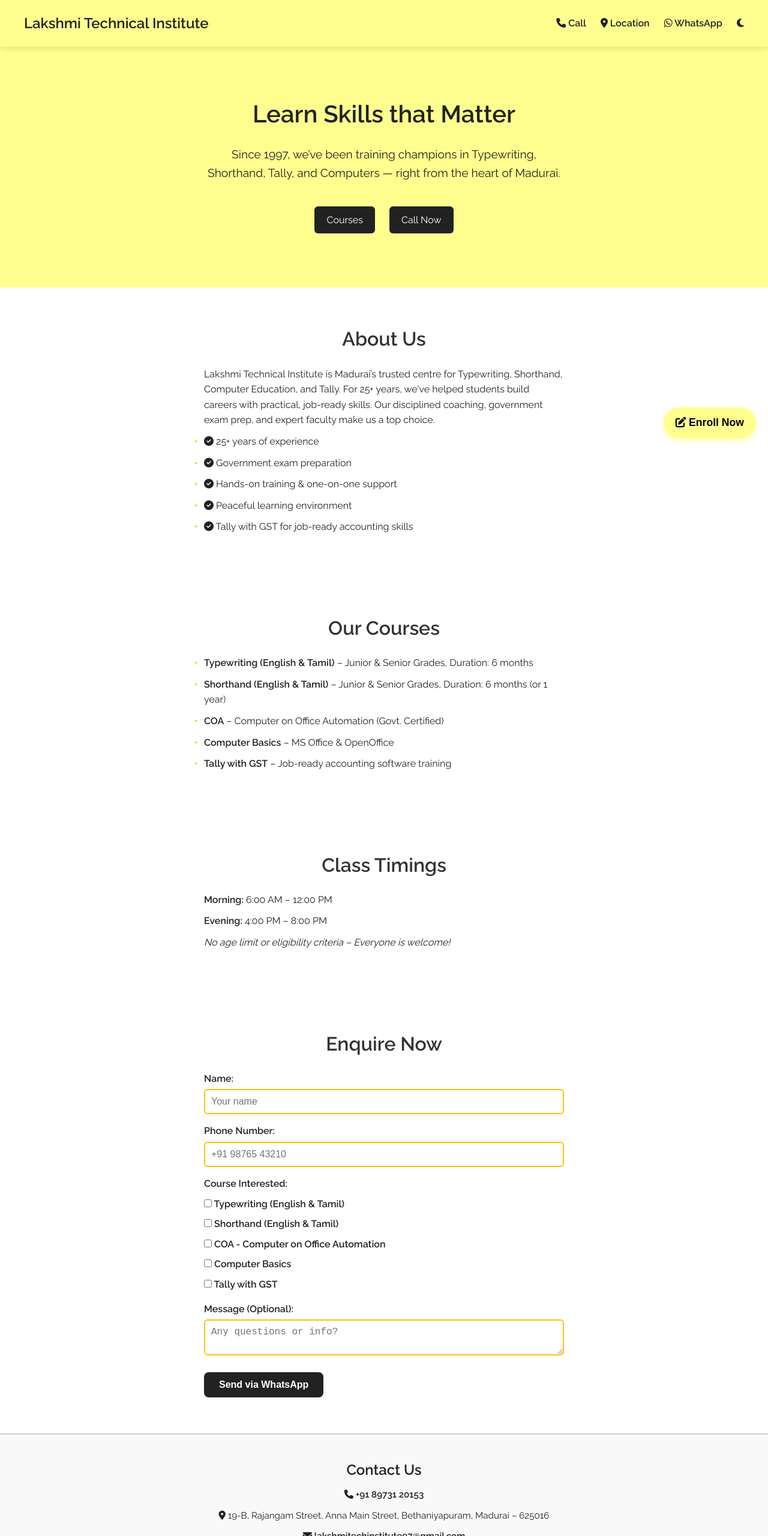
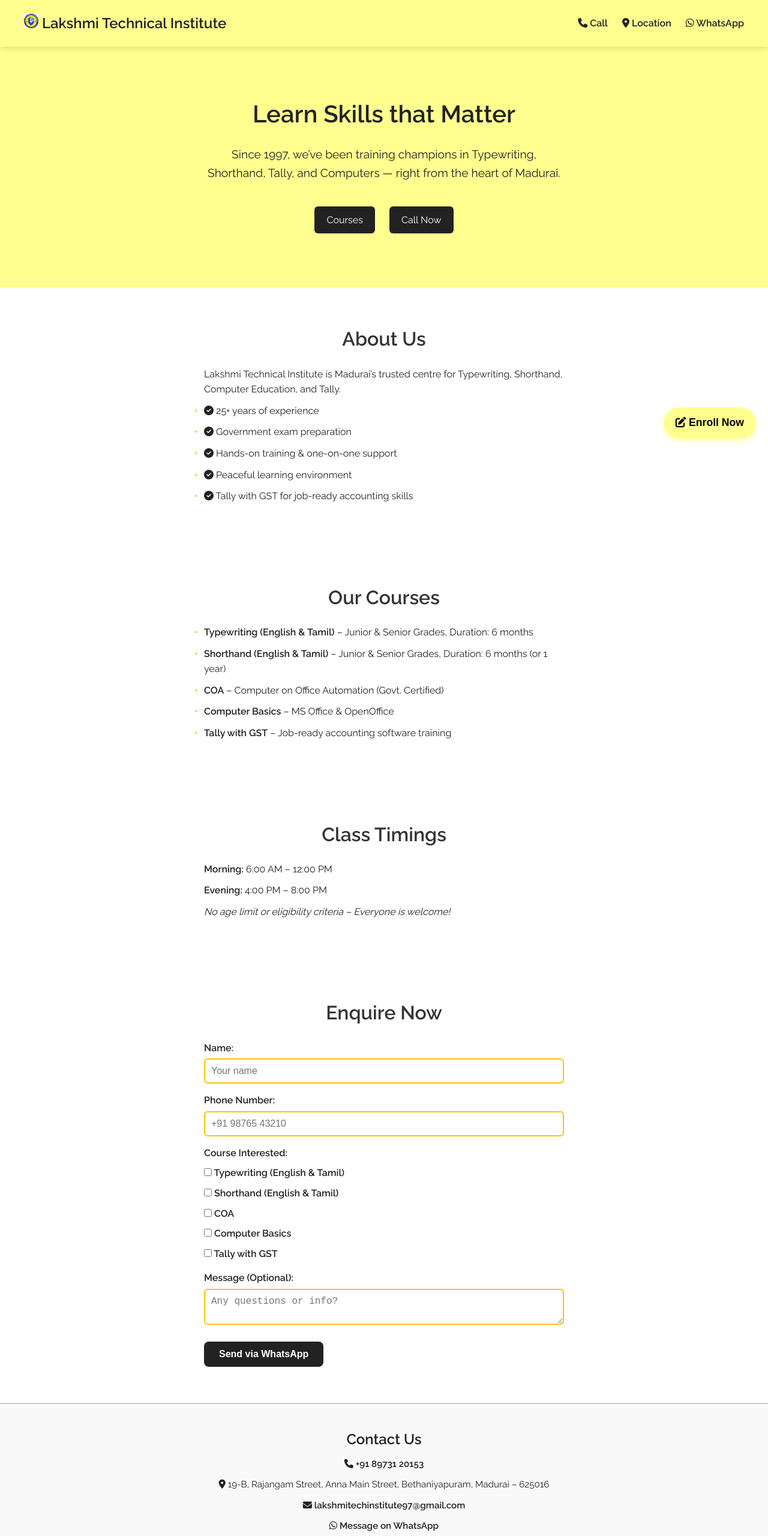
Before and after one commit to kumar12323kk/LTI---2, a plain HTML site: page index.html in a window 1280 px wide. Shown: the top 2560 px of the page at 60% size. Drawn offline with Linux system fonts and the light colour scheme.

Commit message:
Update index.html

```diff
--- a/index.html
+++ b/index.html
@@ -1,3 +1,4 @@
+
 <!DOCTYPE html>
 <html lang="en">
 
@@ -11,20 +12,21 @@
   <link rel="preconnect" href="https://fonts.gstatic.com" crossorigin />
   <link href="https://fonts.googleapis.com/css2?family=Raleway:wght@400;600&display=swap" rel="stylesheet" />
   <script src="https://kit.fontawesome.com/9fc6410222.js" crossorigin="anonymous"></script>
-  <link rel="icon" href="lakshmi icon.png" type="image/png" />
-  <script src="script.js"></script>
 </head>
 
 <body>
   <nav>
     <div class="left">
-      <a href="#">Lakshmi Technical Institute</a>
+      <a href="#" class="logo-name">
+        <img src="lakshmi icon.png" alt="Lakshmi Logo" width="24" height="24" />
+        Lakshmi Technical Institute
+      </a>
     </div>
     <div class="right">
       <a href="tel:+918973120153"><i class="fa-solid fa-phone"></i> Call</a>
       <a href="https://maps.app.goo.gl/916VzKpv5NwJgWVp8" target="_blank"><i class="fa-solid fa-location-dot"></i> Location</a>
       <a href="https://wa.me/918973120153" target="_blank"><i class="fa-brands fa-whatsapp"></i> WhatsApp</a>
-      <button id="darkModeToggle" aria-label="Toggle dark mode" title="Toggle Dark Mode"><i class="fa-solid fa-moon"></i></button>
+
     </div>
   </nav>
 
@@ -42,7 +44,7 @@
   <section id="about" class="info-section">
     <h2>About Us</h2>
     <p>
-      Lakshmi Technical Institute is Madurai’s trusted centre for Typewriting, Shorthand, Computer Education, and Tally. For 25+ years, we've helped students build careers with practical, job-ready skills. Our disciplined coaching, government exam prep, and expert faculty make us a top choice.
+      Lakshmi Technical Institute is Madurai’s trusted centre for Typewriting, Shorthand, Computer Education, and Tally.
     </p>
     <ul>
       <li><i class="fa-solid fa-circle-check"></i> 25+ years of experience</li>
@@ -84,7 +86,7 @@
       <div class="checkbox-group">
         <label><input type="checkbox" name="course" value="Typewriting" /> Typewriting (English & Tamil)</label>
         <label><input type="checkbox" name="course" value="Shorthand" /> Shorthand (English & Tamil)</label>
-        <label><input type="checkbox" name="course" value="COA" /> COA - Computer on Office Automation</label>
+        <label><input type="checkbox" name="course" value="COA" /> COA</label>
         <label><input type="checkbox" name="course" value="Computer Basics" /> Computer Basics</label>
         <label><input type="checkbox" name="course" value="Tally with GST" /> Tally with GST</label>
       </div>
@@ -102,13 +104,13 @@
     <p><i class="fa-solid fa-location-dot"></i> 19-B, Rajangam Street, Anna Main Street, Bethaniyapuram, Madurai – 625016</p>
     <p><i class="fa-solid fa-envelope"></i> <a href="mailto:lakshmitechinstitute97@gmail.com">lakshmitechinstitute97@gmail.com</a></p>
     <p><i class="fa-brands fa-whatsapp"></i> <a href="https://wa.me/918973120153" target="_blank">Message on WhatsApp</a></p>
-    <p><i class="fa-solid fa-map-location-dot"></i> <a href="https://maps.app.goo.gl/916VzKpv5NwJgWVp8" target="_blank">View on Map</a></p>
     <p>&copy; 2025 Lakshmi Technical Institute. All rights reserved.</p>
   </footer>
 
-  <button id="enrollBtn" title="Enroll Now"><i class="fa-solid fa-pen-to-square"></i> Enroll Now</button>
+  <button id="enrollBtn" title="Enroll Now" type="button">
+    <i class="fa-solid fa-pen-to-square"></i> Enroll Now
+  </button>
 
   <script src="script.js"></script>
 </body>
-
 </html>
```
